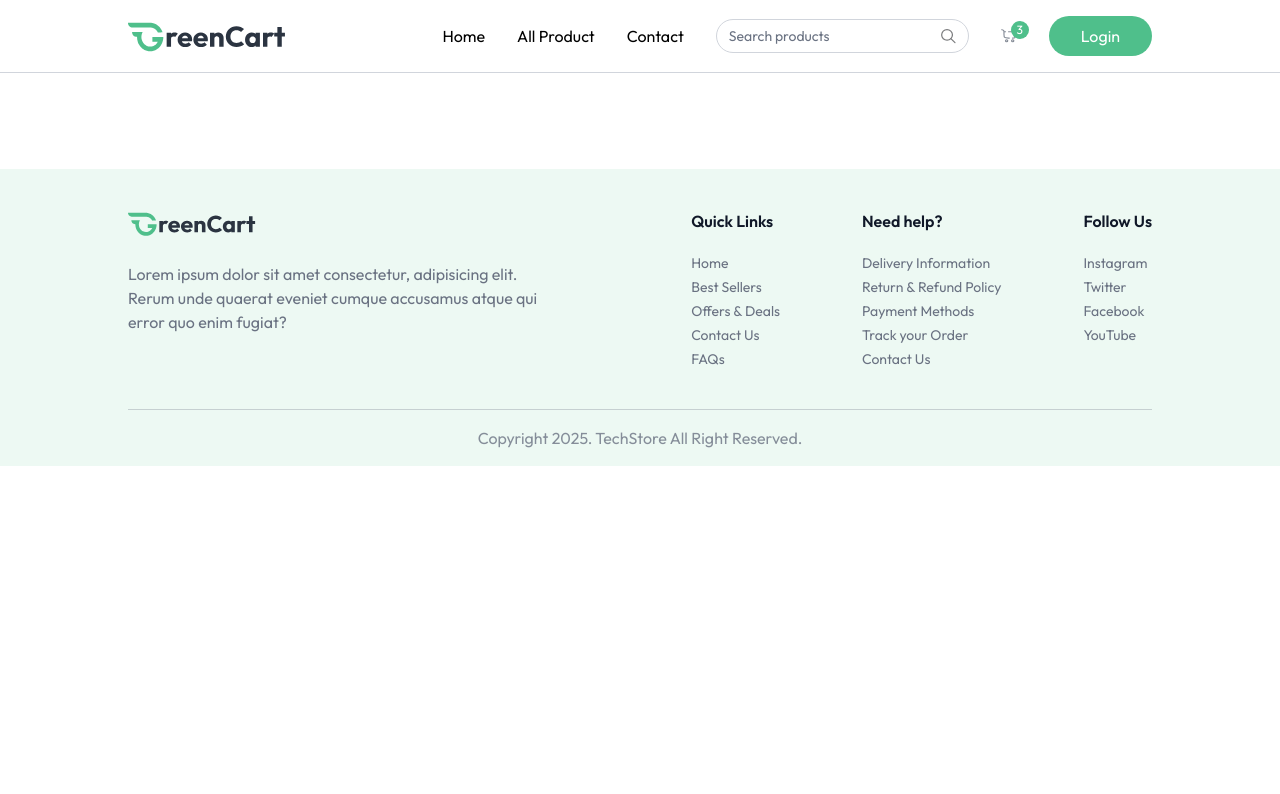
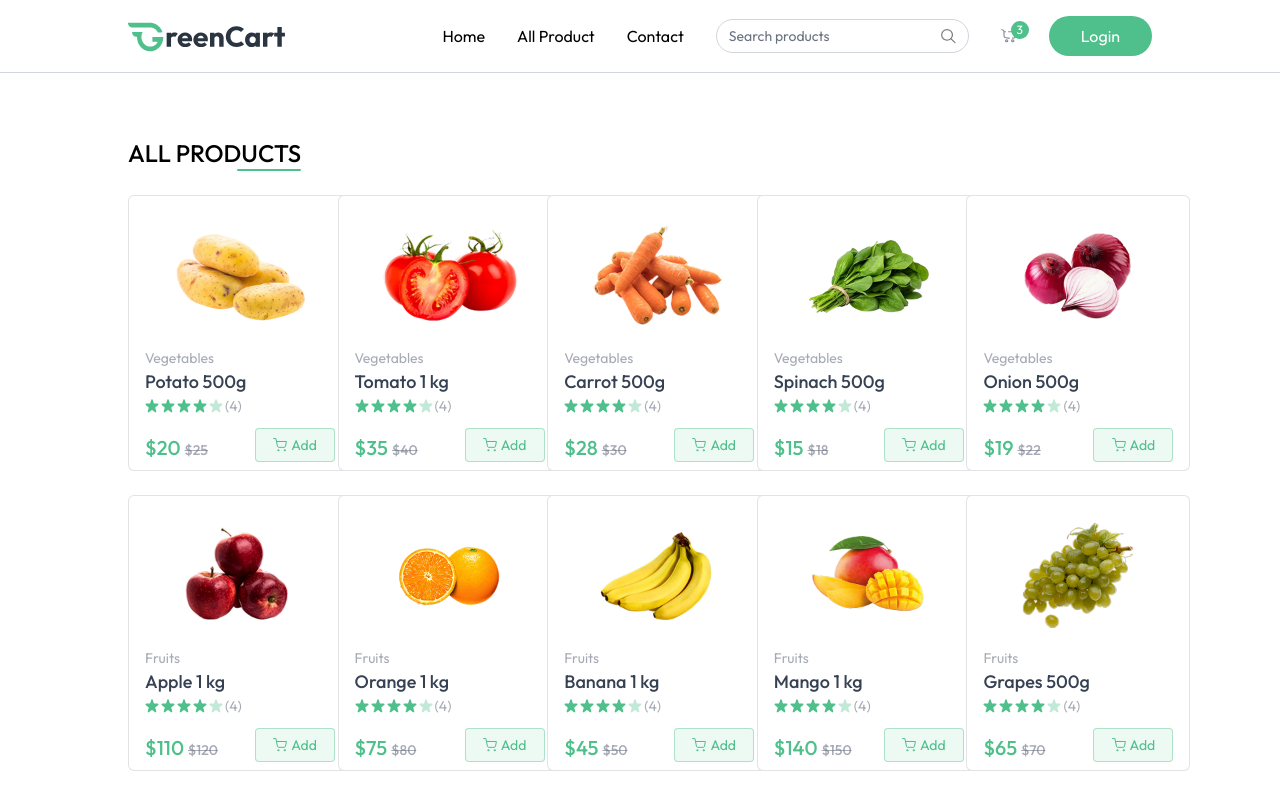
Before and after one commit to saicastic/techstore, a React (Vite) app in the folder client/: page /products in a window 1280 px wide. Shown: the top 794 px of the page. Built offline with nearby package versions, Linux system fonts and the light colour scheme.

Commit message:
add allproducts.jsx

```diff
--- a/client/src/App.jsx
+++ b/client/src/App.jsx
@@ -6,6 +6,7 @@
 import Footer from "./components/Footer";
 import { useAppContext } from "./context/AppContext";
 import Login from "./components/Login";
+import AllProducts from "./components/AllProducts";
 
 const App = () => {
   const isSellerPath = useLocation().pathname.includes("seller");
@@ -21,6 +22,7 @@
       >
         <Routes>
           <Route path="/" element={<Home />} />
+          <Route path="/products" element={<AllProducts />} />
         </Routes>
       </div>
       {!isSellerPath && <Footer />}
--- /dev/null
+++ b/client/src/components/AllProducts.jsx
@@ -0,0 +1,38 @@
+import React, { useEffect, useState } from "react";
+import { useAppContext } from "../context/AppContext";
+import ProductCard from "./ProductCard";
+
+const AllProducts = () => {
+  const { products, searchQuery } = useAppContext();
+  const [filteredProducts, setFilteredProducts] = useState([]);
+
+  useEffect(() => {
+    if (searchQuery.length > 0) {
+      setFilteredProducts(
+        products.filter((product) =>
+          product.name.toLowerCase().includes(searchQuery.toLowerCase())
+        )
+      );
+    } else {
+      setFilteredProducts(products);
+    }
+  }, [products, searchQuery]);
+
+  return (
+    <div className="mt-16 flex flex-col">
+      <div className="flex flex-col items-end w-max">
+        <p className="text-2xl font-medium uppercase">All Products</p>
+        <div className="w-16 h-0.5 bg-primary rounded-full" />
+      </div>
+      <div className="grid grid-cols-2 sm:grid-cols-3 md:grid-cols-4 gap-3 md:gap-6 lg:grid-cols-5 mt-6">
+        {filteredProducts
+          .filter((product) => product.inStock)
+          .map((product, index) => (
+            <ProductCard key={index} product={product} />
+          ))}
+      </div>
+    </div>
+  );
+};
+
+export default AllProducts;
--- a/client/src/components/Navbar.jsx
+++ b/client/src/components/Navbar.jsx
@@ -1,16 +1,29 @@
-import React from "react";
+import React, { useEffect } from "react";
 import { NavLink } from "react-router-dom";
 import { assets } from "../assets/assets";
 import { useAppContext } from "../context/AppContext";
 
 const Navbar = () => {
   const [open, setOpen] = React.useState(false);
-  const { user, setUser, setShowUserLogin, navigate } = useAppContext();
+  const {
+    user,
+    setUser,
+    setShowUserLogin,
+    navigate,
+    searchQuery,
+    setSearchQuery,
+  } = useAppContext();
 
   const logout = async () => {
     setUser(null);
     navigate("/");
   };
+
+  useEffect(() => {
+    if (searchQuery.lenght > 0) {
+      navigate("/products");
+    }
+  }, [searchQuery]);
 
   return (
     <nav className="flex items-center justify-between px-6 md:px-16 lg:px-24 xl:px-32 py-4 border-b border-gray-300 bg-white relative transition-all">
@@ -26,6 +39,7 @@
 
         <div className="hidden lg:flex items-center text-sm gap-2 border border-gray-300 px-3 rounded-full">
           <input
+            onChange={(e) => setSearchQuery(e.target.value)}
             className="py-1.5 w-full bg-transparent outline-none placeholder-gray-500"
             type="text"
             placeholder="Search products"
--- a/client/src/context/AppContextProvider.jsx
+++ b/client/src/context/AppContextProvider.jsx
@@ -13,6 +13,7 @@
   const [showUserLogin, setShowUserLogin] = useState(false);
   const [products, setProducts] = useState([]);
   const [cartItems, setCartItems] = useState({});
+  const [searchQuery, setSearchQuery] = useState({});
 
   // Fetch all products
   const fetchProducts = async () => {
@@ -72,6 +73,8 @@
     addToCart,
     updateCartItems,
     removeFromCart,
+    searchQuery,
+    setSearchQuery,
   };
   return <AppContext.Provider value={value}>{children}</AppContext.Provider>;
 };
```
